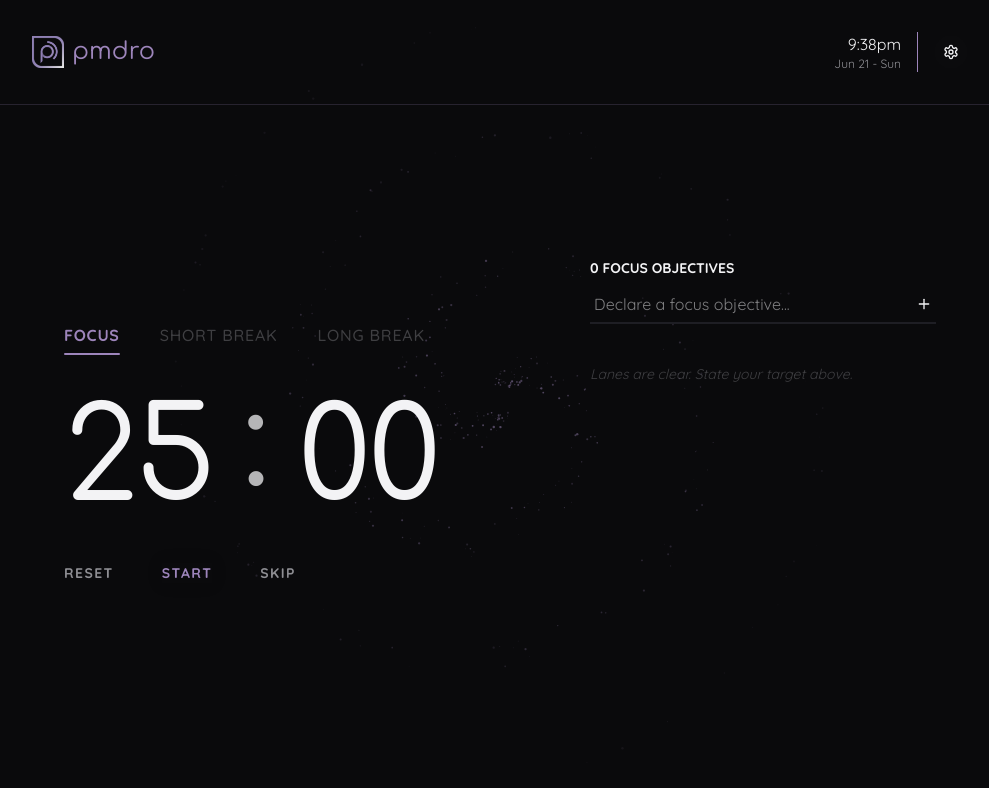
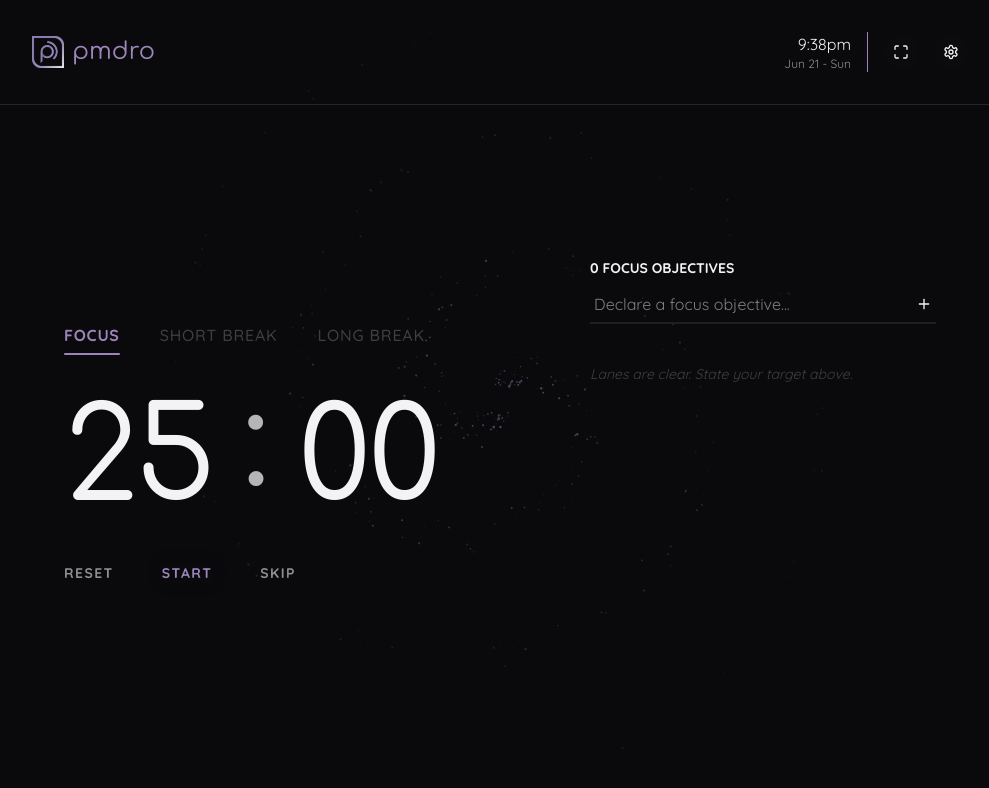
Before and after one commit to aqsappari/pmdro-app, a React (Vite) app: page / in a window 1280 px wide. Shown: the top 788 px of the page, without its empty margins (140-1129 px from the left). Built offline with nearby package versions, Linux system fonts and the light colour scheme.

Commit message:
UPDATE: added a full screen feature

```diff
--- a/src/components/ui/Utility.tsx
+++ b/src/components/ui/Utility.tsx
@@ -1,15 +1,34 @@
 import { useEffect, useState } from "react";
-import { LuSettings } from "react-icons/lu";
+import { LuSettings, LuMaximize, LuMinimize } from "react-icons/lu";
 
 interface UtilityProps {
   onOpenSettings: () => void;
 }
+
+type FullscreenElementDocument = Document & {
+  webkitFullscreenElement?: Element | null;
+  mozFullScreenElement?: Element | null;
+  msFullscreenElement?: Element | null;
+};
+
+type FullscreenDocument = Document & {
+  webkitExitFullscreen?: () => Promise<void>;
+  mozCancelFullScreen?: () => Promise<void>;
+  msExitFullscreen?: () => Promise<void>;
+};
+
+type FullscreenHTMLElement = HTMLElement & {
+  webkitRequestFullscreen?: () => Promise<void>;
+  mozRequestFullScreen?: () => Promise<void>;
+  msRequestFullscreen?: () => Promise<void>;
+};
 
 export function Utility({ onOpenSettings }: UtilityProps) {
   const [timeState, setTimeState] = useState({
     timeStr: "",
     dateStr: "",
   });
+  const [isFullscreen, setIsFullscreen] = useState(false);
 
   useEffect(() => {
     const updateClock = () => {
@@ -36,12 +55,73 @@ export function Utility({ onOpenSettings }: UtilityProps) {
       setTimeState({ timeStr, dateStr });
     };
 
+    const updateFullscreenState = () => {
+      const doc = document as FullscreenElementDocument;
+      const isFull = Boolean(
+        doc.fullscreenElement ||
+        doc.webkitFullscreenElement ||
+        doc.mozFullScreenElement ||
+        doc.msFullscreenElement,
+      );
+      setIsFullscreen(isFull);
+    };
+
     updateClock();
+    updateFullscreenState();
 
     const intervalId = setInterval(updateClock, 10000);
+    document.addEventListener("fullscreenchange", updateFullscreenState);
+    document.addEventListener("webkitfullscreenchange", updateFullscreenState);
+    document.addEventListener("mozfullscreenchange", updateFullscreenState);
+    document.addEventListener("MSFullscreenChange", updateFullscreenState);
 
-    return () => clearInterval(intervalId);
+    return () => {
+      clearInterval(intervalId);
+      document.removeEventListener("fullscreenchange", updateFullscreenState);
+      document.removeEventListener(
+        "webkitfullscreenchange",
+        updateFullscreenState,
+      );
+      document.removeEventListener(
+        "mozfullscreenchange",
+        updateFullscreenState,
+      );
+      document.removeEventListener("MSFullscreenChange", updateFullscreenState);
+    };
   }, []);
+
+  const toggleFullscreen = () => {
+    const docEl = document.documentElement as FullscreenHTMLElement;
+    const doc = document as FullscreenDocument;
+
+    const currentDoc = document as FullscreenElementDocument;
+    if (
+      currentDoc.fullscreenElement ||
+      currentDoc.webkitFullscreenElement ||
+      currentDoc.mozFullScreenElement ||
+      currentDoc.msFullscreenElement
+    ) {
+      if (doc.exitFullscreen) {
+        doc.exitFullscreen();
+      } else if (doc.webkitExitFullscreen) {
+        doc.webkitExitFullscreen();
+      } else if (doc.mozCancelFullScreen) {
+        doc.mozCancelFullScreen();
+      } else if (doc.msExitFullscreen) {
+        doc.msExitFullscreen();
+      }
+    } else {
+      if (docEl.requestFullscreen) {
+        docEl.requestFullscreen();
+      } else if (docEl.webkitRequestFullscreen) {
+        docEl.webkitRequestFullscreen();
+      } else if (docEl.mozRequestFullScreen) {
+        docEl.mozRequestFullScreen();
+      } else if (docEl.msRequestFullscreen) {
+        docEl.msRequestFullscreen();
+      }
+    }
+  };
 
   return (
     <div className="flex items-center gap-4">
@@ -49,6 +129,18 @@ export function Utility({ onOpenSettings }: UtilityProps) {
         <span>{timeState.timeStr}</span>
         <span className="text-xs text-subtext">{timeState.dateStr}</span>
       </div>
+
+      <button
+        onClick={toggleFullscreen}
+        className="hidden md:block hover:text-accent hover:scale-110 active:scale-100 p-2 rounded-full transition-all duration-150 ease-out cursor-pointer bg-surface/10 border border-transparent hover:border-accent/20"
+        title={isFullscreen ? "Exit Fullscreen" : "Enter Fullscreen"}
+      >
+        {isFullscreen ? (
+          <LuMinimize className="w-4 h-4" />
+        ) : (
+          <LuMaximize className="w-4 h-4" />
+        )}
+      </button>
 
       <button
         onClick={onOpenSettings}
```
